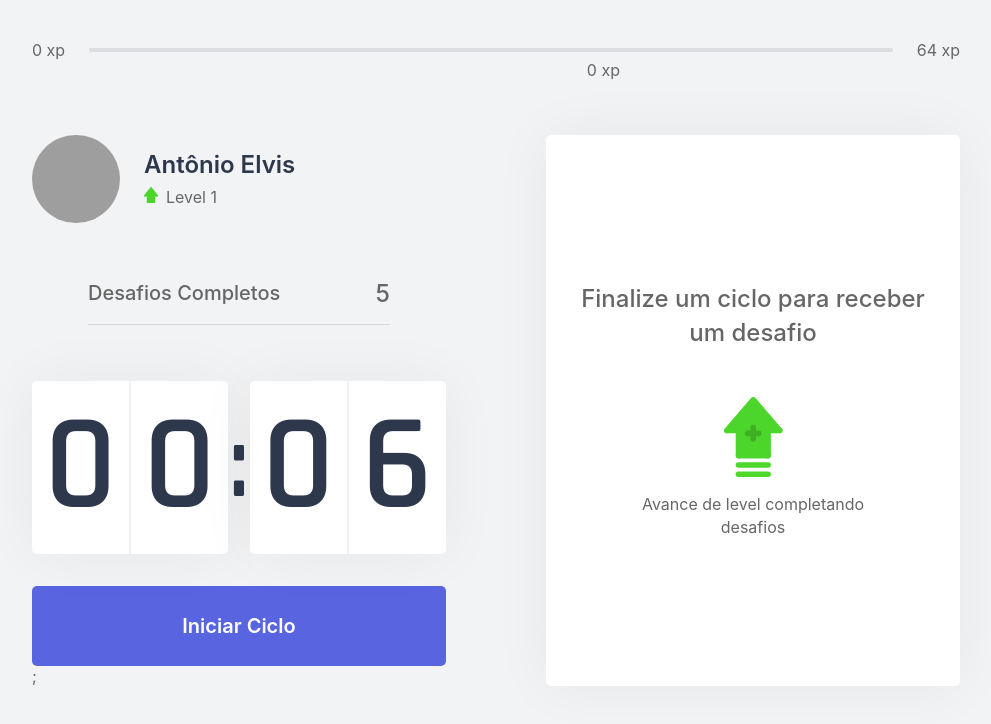
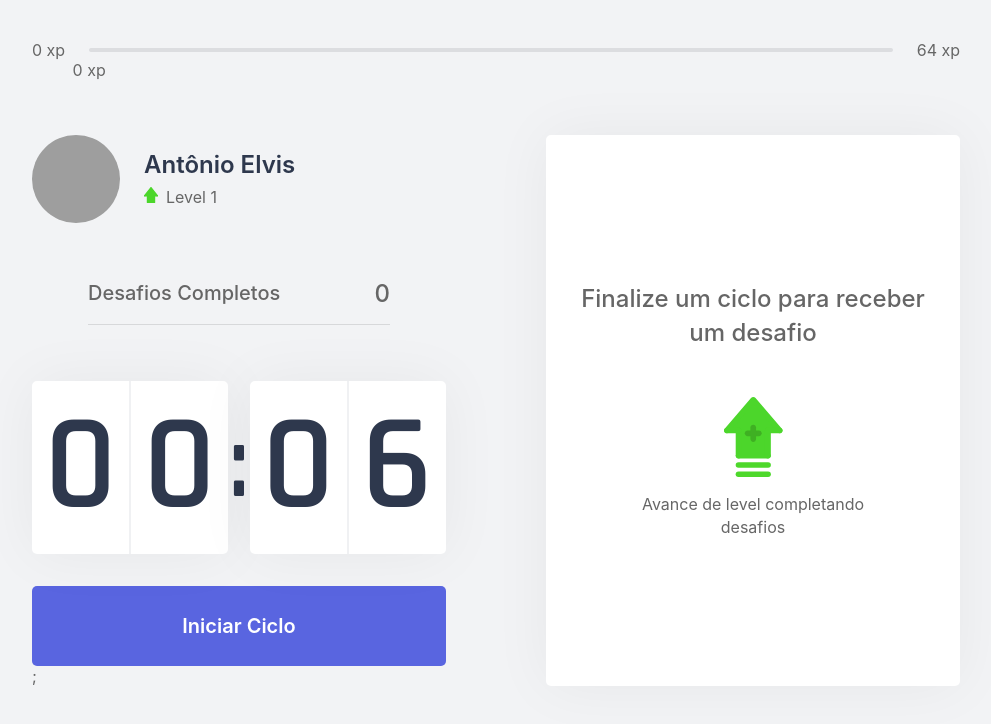
Before and after one commit to Elvis0032/NLW.4, a Next.js app in the folder moveit-next/: page / in a window 1280 px wide. Shown: the top 724 px of the page, without its empty margins (144-1135 px from the left). Built offline with nearby package versions, Linux system fonts and the light colour scheme; grey boxes are pictures that could not be loaded.

Commit message:
Experiencia + Desafios
Erro da barra de experiência corrigido.

```diff
--- a/moveit-next/src/components/CompletedChallenges.tsx
+++ b/moveit-next/src/components/CompletedChallenges.tsx
@@ -1,9 +1,15 @@
+import { useContext } from "react";
+import {ChallengesContext} from '../contexts/ChallengesContext';
 import styles from "../styles/components/CompletedChallenges.module.css";
+
 export function CompletedChallenges(){
+
+    const {challengesCompleted} = useContext(ChallengesContext);
+
     return(
         <div className={styles.completedChallengesContainer}>
             <span>Desafios Completos</span>
-            <span>5</span>
+            <span>{challengesCompleted}</span>
         </div>
     )
 }
--- a/moveit-next/src/components/ExperienceBar.tsx
+++ b/moveit-next/src/components/ExperienceBar.tsx
@@ -1,18 +1,19 @@
-import { useContext, useState } from 'react';
+import { useContext } from 'react';
 import { ChallengesContext } from '../contexts/ChallengesContext';
 import styles from '../styles/components/ExperienceBar.module.css';
 
 export function ExperienceBar(){
     const {currentExperience, experienceToNextLevel} = useContext(ChallengesContext);
 
-    const percentToNextLevel = Math.round(currentExperience *100)/experienceToNextLevel;
+    const percentToNextLevel = Math.round(currentExperience * 100)/experienceToNextLevel;
     return(
         <header className = {styles.experienceBar}>
             <span>0 xp</span>
+
             <div>
                 <div style={{width:`${percentToNextLevel}%`}}/>
 
-                <span className={styles.currentExperience} style={{left:`${experienceToNextLevel}%`}}>
+                <span className={styles.currentExperience} style={{left:`${percentToNextLevel}%`}}>
                     {currentExperience} xp
                 </span>
             </div>
--- a/moveit-next/src/contexts/ChallengesContext.tsx
+++ b/moveit-next/src/contexts/ChallengesContext.tsx
@@ -31,7 +31,7 @@ export function ChallengesProvider({ children }: ChallengesProviderProps) {
 
     const [activeChellenge, setActiveChallenge] = useState(null);
 
-    const experienceToNextLevel = Math.pow((level + 1) * 4 , 2)
+    const experienceToNextLevel = Math.pow((level + 1) * 4 , 2);
 
     function levelUp() {
         setLevel(level + 1);
--- a/moveit-next/src/styles/components/ExperienceBar.module.css
+++ b/moveit-next/src/styles/components/ExperienceBar.module.css
@@ -10,7 +10,7 @@
 .experienceBar > div{
     flex: 1;
     height: 4px;
-         border-radius: 4px;
+    border-radius: 4px;
     background: var(--gray-line);
     margin: 0 1.5rem;
     position: relative;
```
